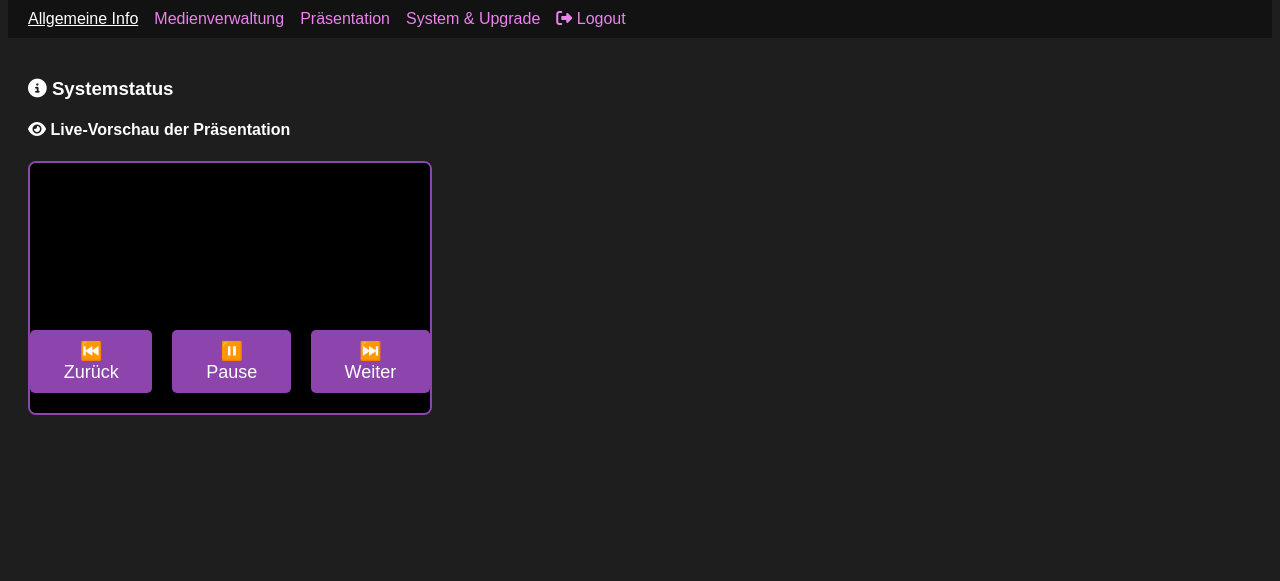
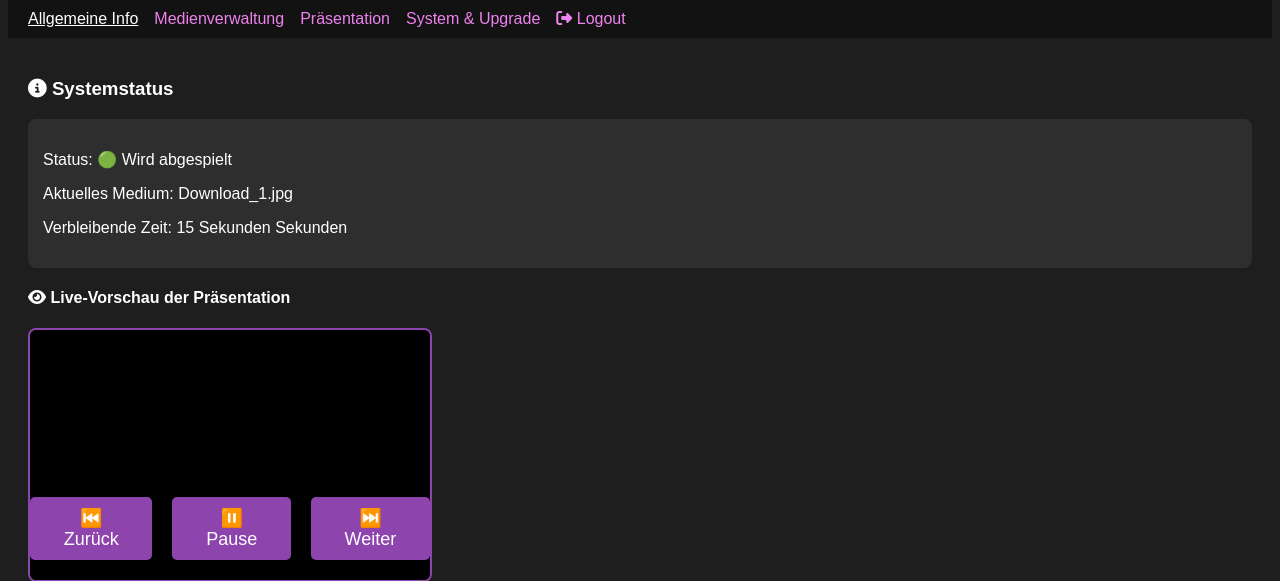
Before and after one commit to 17Trust09/slidepi, a Flask app: page / in a window 1280 px wide. Shown: the part 76-657 px from the top of the page. Run offline with Flask 3, Linux system fonts and the light colour scheme; the visitor is signed in with stand-in values (Sample User, id 1); data that the repository does not hold is empty.

Commit message:
Update dashboard.html

```diff
--- a/Pycharm/LhtPi/LhtPi/templates/dashboard.html
+++ b/Pycharm/LhtPi/LhtPi/templates/dashboard.html
@@ -168,14 +168,16 @@
         {% if tab == 'info' %}
         <h3><i class="fas fa-info-circle"></i> Systemstatus</h3>
 
+        <div id="status-box" style="background:#2e2e2e;padding:15px;border-radius:8px;margin-bottom:20px;">
+            <p>Status: <span id="status-text">Lade...</span></p>
+            <p>Aktuelles Medium: <span id="current-media">-</span></p>
+            <p>Verbleibende Zeit: <span id="time-left">-</span> Sekunden</p>
+        </div>
+
         <div style="margin-top: 20px;">
             <h4><i class="fas fa-eye"></i> Live-Vorschau der Präsentation</h4>
             <iframe src="/play" width="400" height="250" style="border: 2px solid #8e44ad; border-radius: 8px;"></iframe>
         </div>
-        {% endif %}
-
-        {% if tab == 'system' %}
-        <h3><i class="fas fa-cogs"></i> Systemfunktionen folgen bald...</h3>
         {% endif %}
     </div>
 
@@ -228,3 +230,29 @@
     </script>
 </body>
 </html>
+
+<script>
+    function updateStatus() {
+        fetch('/status')
+            .then(res => res.json())
+            .then(data => {
+                const statusMap = {
+                                    'playing': '🟢 Wird abgespielt',
+                                    'paused': '⏸️ Pausiert',
+                                    'stopped': '⏹️ Gestoppt'
+};
+document.getElementById('status-text').innerText = statusMap[data.status] || '-';
+                document.getElementById('current-media').innerText = data.current_media || '-';
+                document.getElementById('time-left').innerText = data.time_left !== undefined ? data.time_left + ' Sekunden' : '-';
+            })
+            .catch(err => {
+                console.error('Status konnte nicht geladen werden', err);
+            });
+    }
+
+    // Nur wenn der Status-Container vorhanden ist, starten
+    if (document.getElementById('status-box')) {
+        updateStatus();
+        setInterval(updateStatus, 1000);
+    }
+</script>
```
